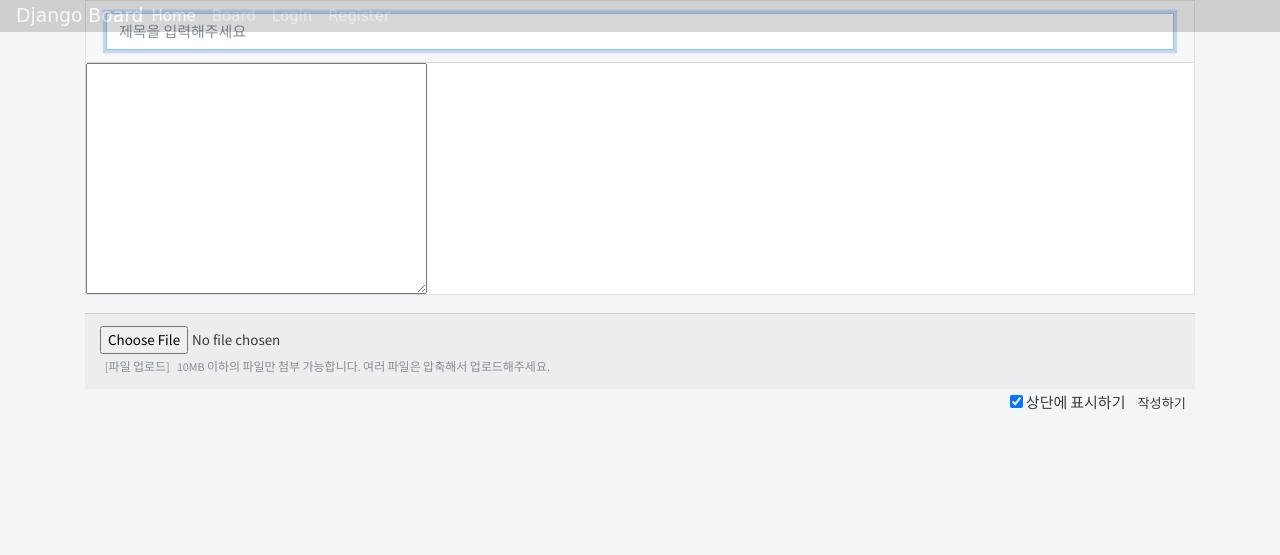
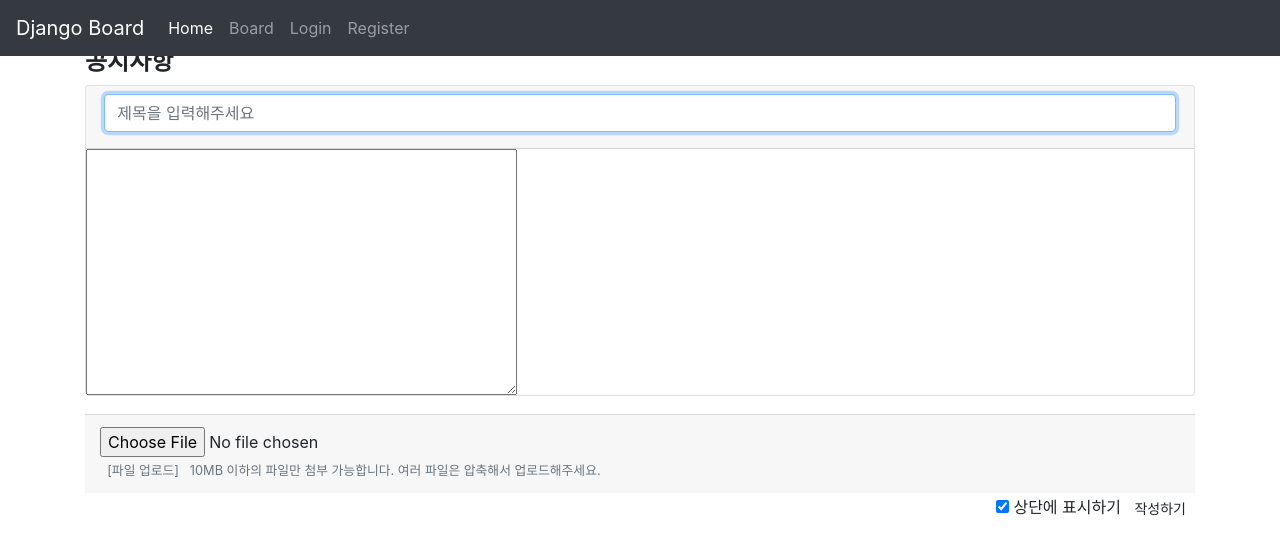
Before and after one commit to ttony0321/Board_django, a Django app: page /board/write/ in a window 1280 px wide. Shown: the top 555 px of the page. Run offline with Django 3.2, Linux system fonts and the light colour scheme; a user stored in the database is signed in; some libraries are stand-ins or nearby versions.

Commit message:
makingboard practice

```diff
--- a/Django_board/settings.py
+++ b/Django_board/settings.py
@@ -39,6 +39,8 @@ INSTALLED_APPS = [
     'django.contrib.staticfiles',
     'user',
     'board',
+    'comment',
+    'django_summernote',
 ]
 
 MIDDLEWARE = [
--- a/Django_board/urls.py
+++ b/Django_board/urls.py
@@ -21,5 +21,6 @@ urlpatterns = [
     path('admin/', admin.site.urls),
     path('user/', include('user.urls')),
     path('board/', include('board.urls')),
+    path('comment/', include('comment.urls')),
     path('', views.home, name='home')
 ]
--- a/board/models.py
+++ b/board/models.py
@@ -20,6 +20,8 @@ class Board(models.Model):
     writer = models.ForeignKey('user.User', on_delete=models.SET_NULL, null=True)#user.User 작성자 불러오기
     upload_files = models.FileField(upload_to=get_file_path, null=True, blank=True, verbose_name='파일')
     filename = models.CharField(max_length=64, null=True, verbose_name='첨부파일명')
+
+
     def __str__(self):
         return self.title
 
--- a/templates/board/board_write.html
+++ b/templates/board/board_write.html
@@ -1,30 +1,6 @@
 {% extends "user/base.html" %}
-<script src="https://stackpath.bootstrapcdn.com/bootstrap/3.4.1/js/bootstrap.min.js"></script>
-<link href="https://cdn.jsdelivr.net/npm/summernote@0.8.18/dist/summernote.min.css" rel="stylesheet">
-<script src="https://cdn.jsdelivr.net/npm/summernote@0.8.18/dist/summernote.min.js"></script>
-<script>
-    $(document).ready(function () {
-        $('#summernote').summernote({
-            placeholder: '내용을 입력해주세요.',
-            height: 500,
-            minHeight: 500,
-            maxHeight: 500,
-            lang: 'ko-KR',
 
-            toolbar: [
-                ['style', ['style']],
-                ['font', ['bold', 'underline', 'clear']],
-                ['color', ['color']],
-                ['para', ['ul', 'ol', 'paragraph']],
-                ['table', ['table']],
-                ['insert', ['link', 'picture', 'video']],
-                ['view', ['fullscreen', 'codeview', 'help']]
-            ]
-        })
-        $('p').css('margin-bottom', '0')
-        $('.note-resizebar').css('display', 'none');
-    })
-</script>
+
 <script type="text/javascript">
     var chectUnload = true;
     $(window).on('beforeunload', function () {
@@ -36,11 +12,46 @@
     });
 </script>
 {% block contents %}
+    <script>
+        $(document).ready(function () {
+            $('#id_content').summernote({
+
+                placeholder: '내용을 입력해주세요.',
+                height: 500,
+                minHeight: 500,
+                maxHeight: 500,
+                lang: 'ko-KR',
+                toolbar: [
+                    ['style', ['style']],
+                    ['font', ['bold', 'underline', 'clear']],
+                    ['color', ['color']],
+                    ['para', ['ul', 'ol', 'paragraph']],
+                    ['table', ['table']],
+                    ['insert', ['link', 'picture', 'video']],
+                    ['view', ['fullscreen', 'help']]
+                ]
+
+            })
+            $('p').css('margin-bottom', '0')
+            $('.note-resizebar').css('display', 'none');
+        })
+        ;
+    </script>
+    <div class="row mt-5">
+        <div class="col-12">
+            <h4 style="font-weight: bold;">공지사항</h4>
+        </div>
+    </div>
+    <div class="row-mt-5">
         <form action="" method="POST" enctype="multipart/form-data">
             {% csrf_token %}
-        <div class="card">
-            <div class="card-header">
+            <div class="card" style="width: 100%">
+                <div class="card-header" style="padding: 0rem 0.8rem">
+                    <div class="md-form form-group" style="margin-top: 8.5px">
+                        <div style="padding: 0  5.5px">
                             {{ form.title }}
+                        </div>
+                    </div>
                 </div>
                 <div>
                     {{ form.content }}
@@ -51,7 +62,8 @@
                     <div class="col-sm-12">
                         {{ form.upload_files }}
                         <small id="help" class="form-text text-muted" style="margin-bottom: -15px;">
-                        &nbsp;&nbsp;[파일 업로드]&nbsp;&nbsp;<i class="fas fa-upload"></i>&nbsp;10MB 이하의 파일만 첨부 가능합니다. 여러 파일은
+                            &nbsp;&nbsp;[파일 업로드]&nbsp;&nbsp;<i class="fas fa-upload"></i>&nbsp;10MB 이하의 파일만 첨부 가능합니다. 여러
+                            파일은
                             압축해서 업로드해주세요.
                         </small>
                     </div>
@@ -70,6 +82,7 @@
                 <input type="checkbox" id="fileChangeCheck" name="fileChange" style="display: none">
             </div>
         </form>
+    </div>
 {% endblock %}
 {% block script %}
     {% if filename %}
--- a/templates/user/base.html
+++ b/templates/user/base.html
@@ -7,23 +7,49 @@
 
     <!-- <link rel="stylesheet" href="https://stackpath.bootstrapcdn.com/bootstrap/4.3.1/css/bootstrap.min.css"
       integrity="sha384-ggOyR0iXCbMQv3Xipma34MD+dH/1fQ784/j6cY/iJTQUOhcWr7x9JvoRxT2MZw1T" crossorigin="anonymous" /> -->
-    <link rel="stylesheet" href="/static/css/bootstrap.min.css"/>
-    <script src="https://code.jquery.com/jquery-3.3.1.slim.min.js"
-            integrity="sha384-q8i/X+965DzO0rT7abK41JStQIAqVgRVzpbzo5smXKp4YfRvH+8abtTE1Pi6jizo" crossorigin="anonymous">
-    </script>
+    {#    <link rel="stylesheet" href="/static/css/bootstrap.min.css"/>#}
+    <script src="https://code.jquery.com/jquery-3.5.1.slim.min.js"
+            integrity="sha384-DfXdz2htPH0lsSSs5nCTpuj/zy4C+OGpamoFVy38MVBnE+IbbVYUew+OrCXaRkfj"
+            crossorigin="anonymous"></script>
+    <script src="https://cdn.jsdelivr.net/npm/popper.js@1.16.1/dist/umd/popper.min.js"
+            integrity="sha384-9/reFTGAW83EW2RDu2S0VKaIzap3H66lZH81PoYlFhbGU+6BZp6G7niu735Sk7lN"
+            crossorigin="anonymous"></script>
+    <script src="https://cdn.jsdelivr.net/npm/bootstrap@4.6.0/dist/js/bootstrap.min.js"
+            integrity="sha384-+YQ4JLhjyBLPDQt//I+STsc9iw4uQqACwlvpslubQzn4u2UU2UFM80nGisd026JF"
+            crossorigin="anonymous"></script>
+    <script src="https://code.jquery.com/jquery-3.6.0.min.js"
+            integrity="sha256-/xUj+3OJU5yExlq6GSYGSHk7tPXikynS7ogEvDej/m4=" crossorigin="anonymous"></script>
+    {#    <script src="https://code.jquery.com/jquery-3.3.1.slim.min.js"#}
+    {#            integrity="sha384-q8i/X+965DzO0rT7abK41JStQIAqVgRVzpbzo5smXKp4YfRvH+8abtTE1Pi6jizo" crossorigin="anonymous">#}
+    {#    </script>#}
     <script src="https://cdnjs.cloudflare.com/ajax/libs/popper.js/1.14.7/umd/popper.min.js"
             integrity="sha384-UO2eT0CpHqdSJQ6hJty5KVphtPhzWj9WO1clHTMGa3JDZwrnQq4sF86dIHNDz0W1" crossorigin="anonymous">
     </script>
     <script src="https://stackpath.bootstrapcdn.com/bootstrap/4.3.1/js/bootstrap.min.js"
             integrity="sha384-JjSmVgyd0p3pXB1rRibZUAYoIIy6OrQ6VrjIEaFf/nJGzIxFDsf4x0xIM+B07jRM" crossorigin="anonymous">
     </script>
+    {#    summernote#}
+    <script src="https://code.jquery.com/jquery-3.5.1.min.js" crossorigin="anonymous"></script>
+    <script src="https://cdn.jsdelivr.net/npm/popper.js@1.16.0/dist/umd/popper.min.js"
+            integrity="sha384-Q6E9RHvbIyZFJoft+2mJbHaEWldlvI9IOYy5n3zV9zzTtmI3UksdQRVvoxMfooAo"
+            crossorigin="anonymous"></script>
 
+    <link rel="stylesheet" href="https://stackpath.bootstrapcdn.com/bootstrap/4.4.1/css/bootstrap.min.css"
+          integrity="sha384-Vkoo8x4CGsO3+Hhxv8T/Q5PaXtkKtu6ug5TOeNV6gBiFeWPGFN9MuhOf23Q9Ifjh" crossorigin="anonymous">
+    <script src="https://stackpath.bootstrapcdn.com/bootstrap/4.4.1/js/bootstrap.min.js"
+            integrity="sha384-wfSDF2E50Y2D1uUdj0O3uMBJnjuUD4Ih7YwaYd1iqfktj0Uod8GCExl3Og8ifwB6"
+            crossorigin="anonymous"></script>
+
+    <link href="https://cdn.jsdelivr.net/npm/summernote@0.8.18/dist/summernote-bs4.min.css" rel="stylesheet">
+    <script src="https://cdn.jsdelivr.net/npm/summernote@0.8.18/dist/summernote-bs4.min.js"></script>
+    <script src="/static/css/summernote.min.css"></script>
+    <script src="/static/js/summernote.min.js"></script>
 </head>
 
 <body>
 <nav class="navbar navbar-expand-md navbar-dark fixed-top bg-dark">
-<div>
-    <a class="navbar-brand" onclick=location.href="{% url 'home' %}" style="display: inline">Django Board</a>
+    <div>
+        <a class="navbar-brand" onclick=location.href="{% url 'home' %}" style="display: inline">Django Board</a>
     </div>
     <button class="navbar-toggler" type="button" data-toggle="collapse" data-target="#navbarCollapse"
             aria-controls="navbarCollapse" aria-expanded="false" aria-label="Toggle navigation">
```
Also changed, not shown: board/views.py (line endings or trailing spaces), db.sqlite3. Lines whose indentation alone changed are shown as unchanged.
